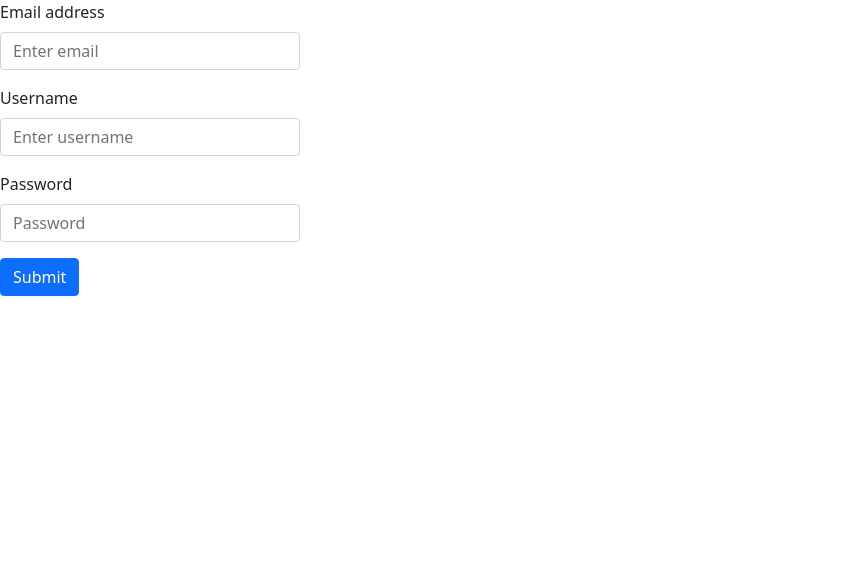
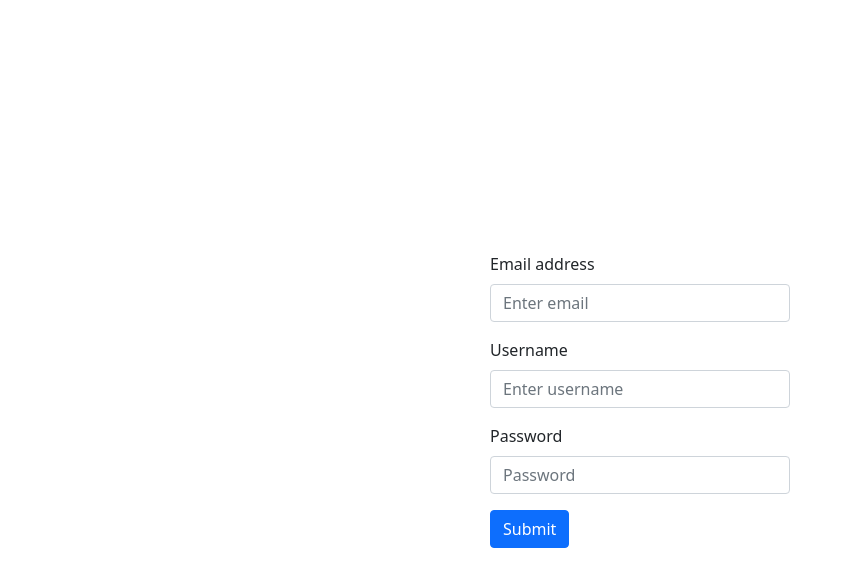
Before and after one commit to Arturoo0/FormServe, a React (Create React App) app in the folder frontend/: page / in a window 1280 px wide. Shown: the top 586 px of the page, without its empty margins (0-853 px from the left). Built offline with nearby package versions, Linux system fonts and the light colour scheme.

Commit message:
create seperate auth page

```diff
--- a/frontend/src/App.js
+++ b/frontend/src/App.js
@@ -1,10 +1,10 @@
 import 'bootstrap/dist/css/bootstrap.min.css';
-import { AuthInput } from "./components";
+import Auth from './pages/Auth';
 
 function App() {
   return (
     <div className="App">
-      <AuthInput />
+      <Auth />
     </div>
   );
 }
--- /dev/null
+++ b/frontend/src/pages/Auth.js
@@ -0,0 +1,19 @@
+import { AuthInput } from "../components";
+
+const authContainer = {
+    'height': '100vh',
+    'widht': '100vw',
+    'display': 'flex',
+    'justifyContent': 'center',
+    'alignItems' : 'center'
+};
+
+const Auth = () => {
+    return (
+        <div style={authContainer}>
+            <AuthInput />
+        </div>
+    );
+}
+
+export default Auth;
```
